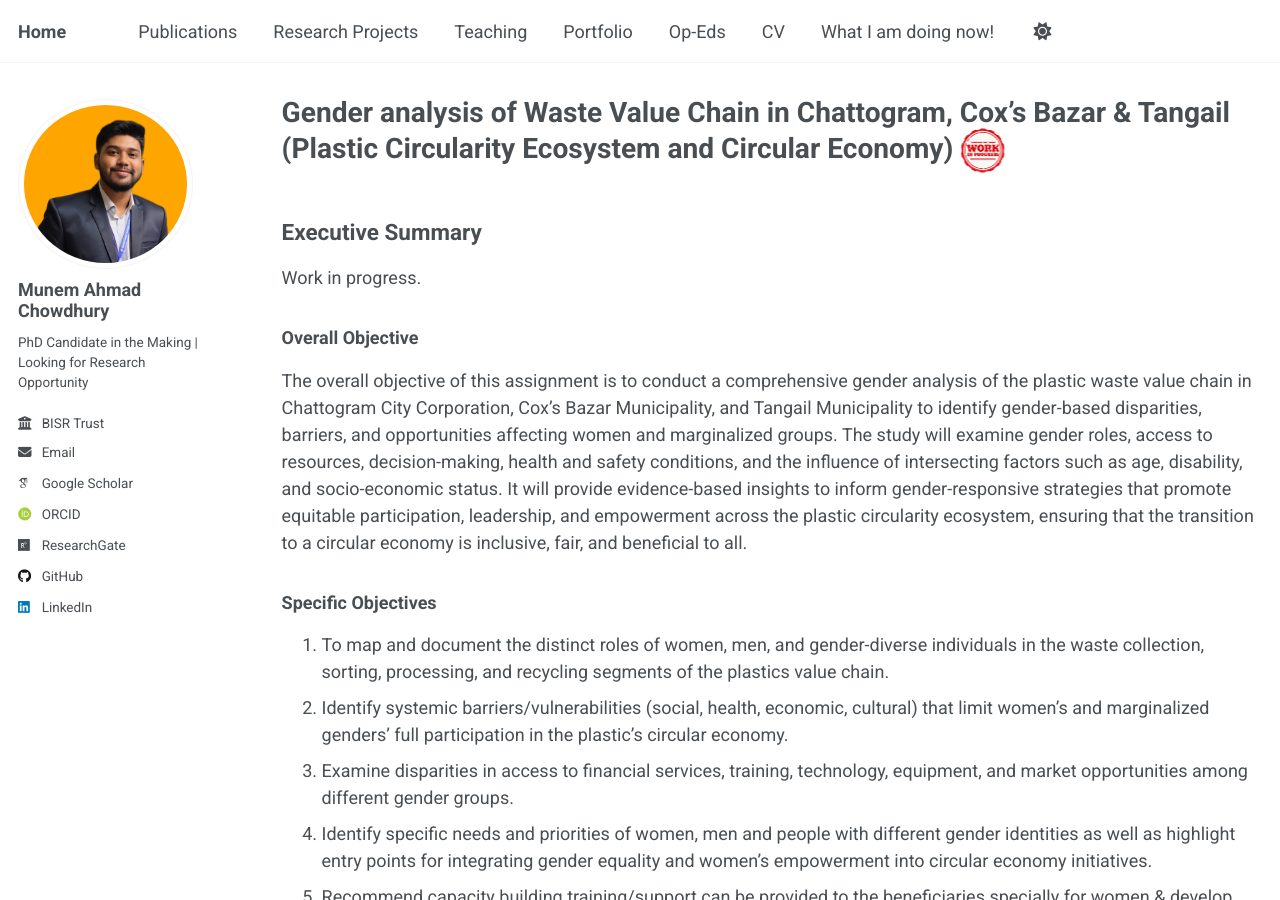
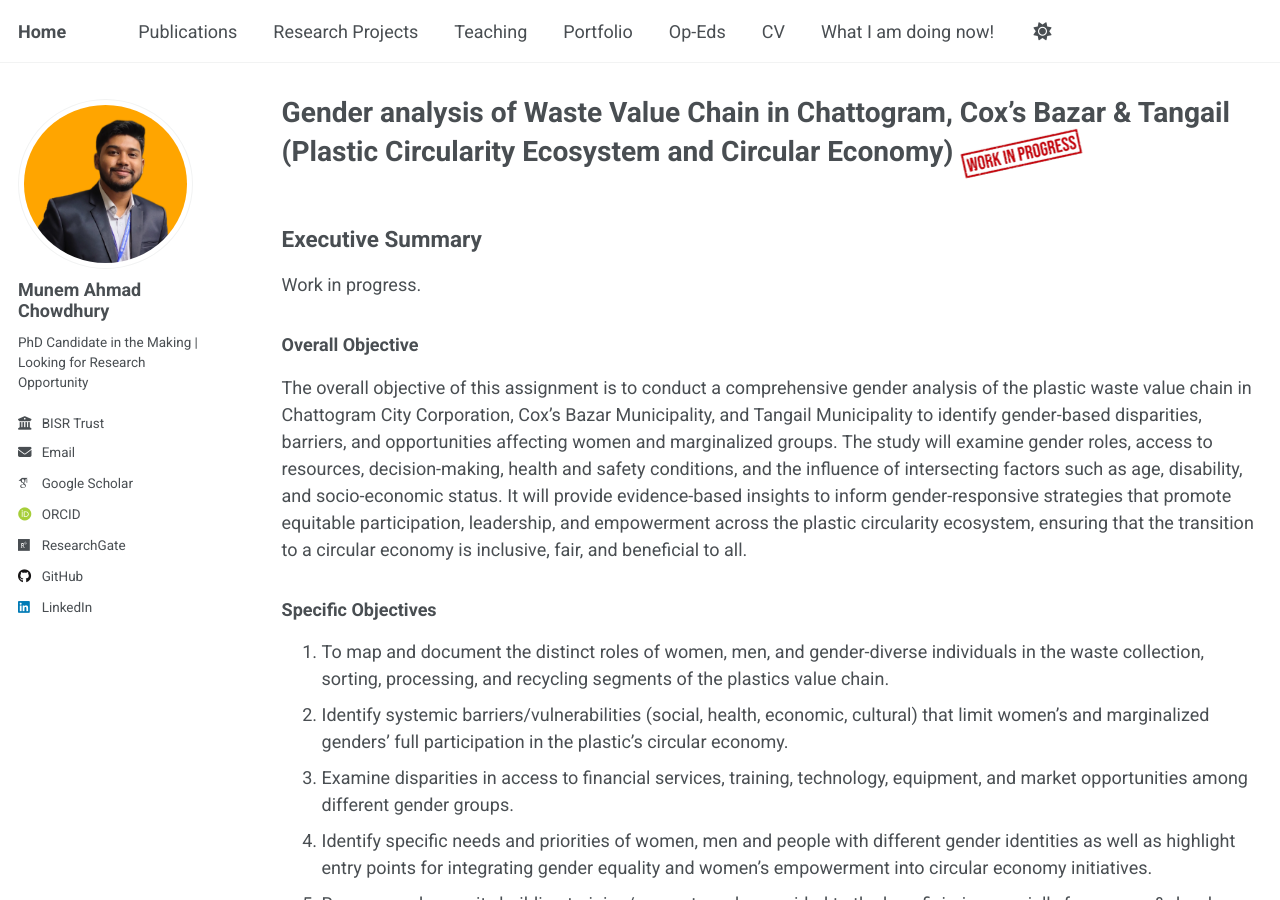
Before and after one commit to munemahmad/munemahmad.github.io, a Jekyll site: the page built from _projects/project13.md, in a window 1280 px wide and 900 px high. Built offline with Jekyll 4.4.1, drawn with Linux system fonts in a browser that asks for light colours; some web fonts are replaced; a script that is not in the unit is left out.

Commit message:
Update project13.md

```diff
--- a/_projects/project13.md
+++ b/_projects/project13.md
@@ -1,5 +1,5 @@
 ---
-title: "Gender analysis of Waste Value Chain in Chattogram, Cox’s Bazar & Tangail (Plastic Circularity Ecosystem and Circular Economy)  <img src='/images/wip2.png'>"
+title: "Gender analysis of Waste Value Chain in Chattogram, Cox’s Bazar & Tangail (Plastic Circularity Ecosystem and Circular Economy)  <img src='/images/wip3.png'>"
 duration: "September 2025 – January 2026"
 client: "UNDP, Bangladesh"
 sample_size: "1475 Questionnaire Survey, 7 FGDs, 40 KIIs, and 16 observation checklists"
```
